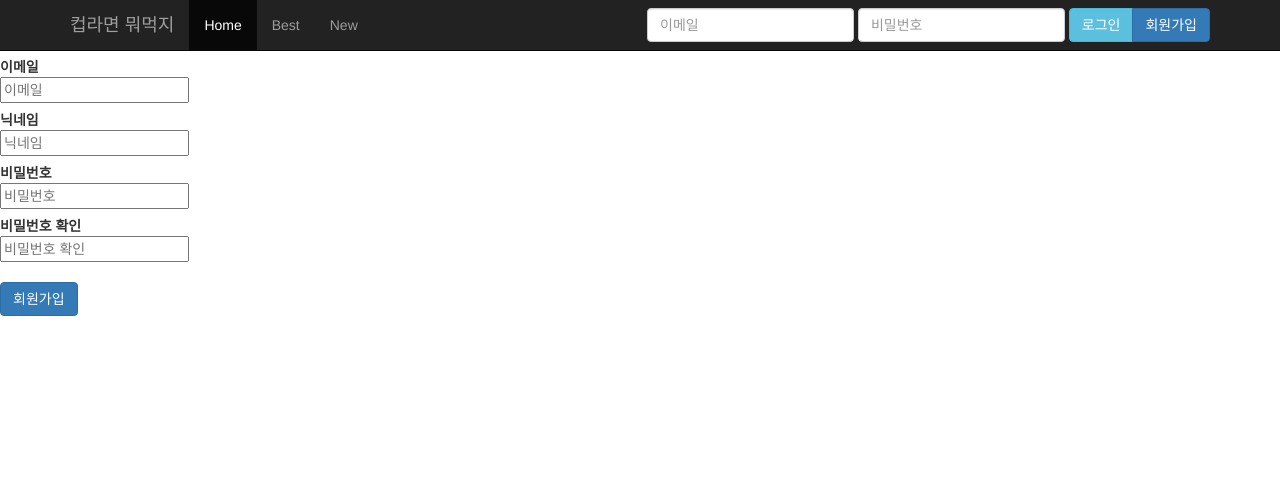
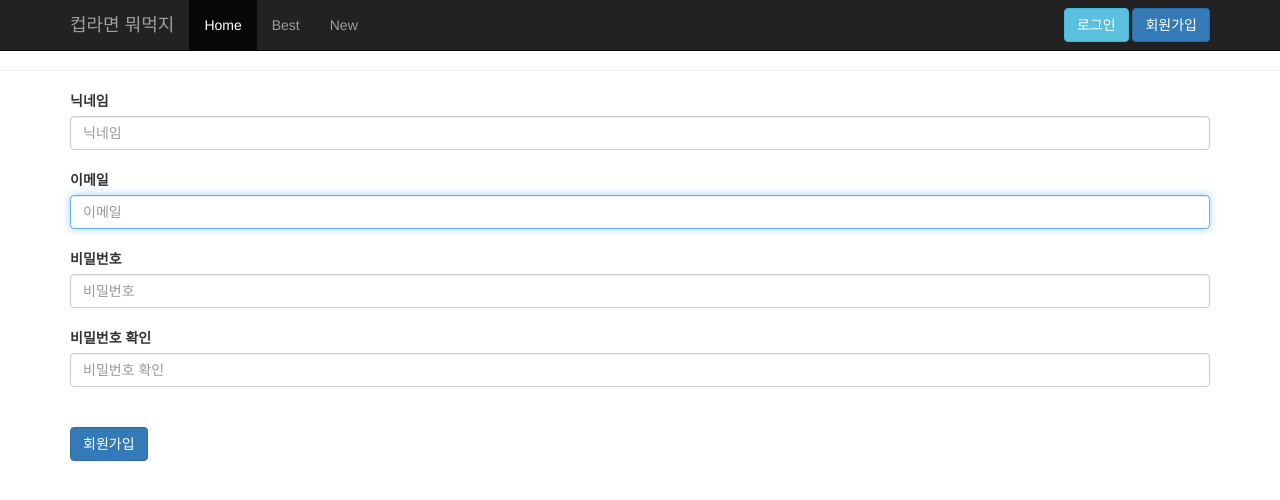
Before and after one commit to yhaay/cupnoodle, a CodeIgniter app: page /auth/register in a window 1280 px wide. Shown: the top 500 px of the page. Run offline with CodeIgniter, Linux system fonts and the light colour scheme; some libraries are stand-ins or nearby versions.

Commit message:
sadfasfd

```diff
--- a/application/controllers/auth.php
+++ b/application/controllers/auth.php
@@ -9,7 +9,7 @@ class Auth extends CI_Controller {
 		$this->load->library ( 'form_validation' );
 
 		$this->form_validation->set_rules ( 'email', '이메일 주소', 'required|valid_email|is_unique[user.email]' );
-		$this->form_validation->set_rules ( 'nickname', '닉네임', 'required|min_length[5]|max_length[20]' );
+		$this->form_validation->set_rules ( 'nickname', '닉네임', 'required|min_length[5]|max_length[40]' );
 		$this->form_validation->set_rules ( 'password', '비밀번호', 'required|min_length[6]|max_length[30]|matches[re_password]' );
 		$this->form_validation->set_rules ( 're_password', '비밀번호 확인', 'required' );
 
@@ -35,5 +35,37 @@ class Auth extends CI_Controller {
 
 		$this->load->view ( 'footer' );
 	}
+
+	function login() {
+		$this->load->view('head');
+		$this->load->view('login');
+		$this->load->view('footer');
+	}
+
+	function logout() {
+		$this->session->sess_destroy();
+		$this->load->helper('url');
+		redirect('/');
+	}
+
+	function authentication(){
+		$this->load->model('user_model');
+		$user = $this->user_model->getByEmail(array('email'=>$this->input->post('email')));
+		if(!function_exists('password_hash')){
+			$this->load->helper('password');
+		}
+		if(
+				$this->input->post('email') == $user->email &&
+				password_verify($this->input->post('password'), $user->password)
+		) {
+			$this->session->set_userdata('is_login', true);
+			$this->load->helper('url');
+			redirect("/");
+		} else {
+			echo "불일치";
+			$this->load->helper('url');
+			redirect('/auth/login');
+		}
+	}
 }
 ?>
--- a/application/views/head.php
+++ b/application/views/head.php
@@ -1,7 +1,7 @@
 <!DOCTYPE HTML>
 <html>
 <head>
-<meta http-equiv="content-type" content="text/html;charset=utf8"/>
+<meta charset="UTF-8">
 <meta http-equiv="X-UA-Compatible" content="IE=edge">
 <meta name="viewport" content="width=device-width, initial-scale=1">
 <link href="/static/lib/bootstrap/css/bootstrap.min.css"
@@ -11,6 +11,7 @@ body {
 	padding-top: 50px;
 	padding-bottom: 20px;
 }
+
 img {
 	max-width: 100%;
 }
@@ -21,11 +22,12 @@ img {
 	<nav class="navbar navbar-inverse navbar-fixed-top">
 		<div class="container">
 			<div class="navbar-header">
-          <button type="button" class="navbar-toggle collapsed" data-toggle="collapse" data-target="#navbar" aria-expanded="false" aria-controls="navbar">
-            <span class="sr-only">Toggle navigation</span>
-            <span class="icon-bar"></span>
-            <span class="icon-bar"></span>
-            <span class="icon-bar"></span>
+				<button type="button" class="navbar-toggle collapsed"
+					data-toggle="collapse" data-target="#navbar" aria-expanded="false"
+					aria-controls="navbar">
+					<span class="sr-only">Toggle navigation</span> <span
+						class="icon-bar"></span> <span class="icon-bar"></span> <span
+						class="icon-bar"></span>
 				</button>
 				<a class="navbar-brand" href="/">컵라면 뭐먹지</a>
 			</div>
@@ -36,17 +38,10 @@ img {
 					<li><a href="/new">New</a></li>
 				</ul>
 				<form class="navbar-form navbar-right">
-            <div class="form-group">
-              <input type="text" placeholder="이메일" class="form-control">
+					<a href="/auth/login" class="btn btn-info"">로그인</a>
+					<a href="/auth/register" class="btn btn-primary"">회원가입</a>
+				</form>
 			</div>
-            <div class="form-group">
-              <input type="password" placeholder="비밀번호" class="form-control">
-            </div>
-            <div class="btn-group">
-            	<button type="submit" class="btn btn-info">로그인</button>
-            	<a href="/auth/register" class="btn btn-primary"">회원가입</a>
-            </div>
-            </form>
-        </div><!--/.navbar-collapse -->
+			<!--/.navbar-collapse -->
 		</div>
 	</nav>
--- a/application/views/register.php
+++ b/application/views/register.php
@@ -1,32 +1,40 @@
-<div>
-  <div class="span4"></div>
-  <div class="span4">
+<hr>
+<div class="container">
     <?php echo validation_errors(); ?>
-    <form class="form-horizontal" action="/auth/register" method="post">
+    <form class="form-signin" action="/auth/register" method="post">
+		<div class="control-group">
+			<label class="control-label" for="nickname">닉네임</label>
+			<div class="controls">
+				<input type="text" id="nickname" name="nickname" class="form-control"
+					value="<?php echo set_value('nickname'); ?>" placeholder="닉네임">
+			</div>
+		</div>
+		<div>&nbsp;</div>
   		<div class="control-group">
 			<label class="control-label" for="inputEmail">이메일</label>
 			<div class="controls">
-          <input type="text" id="email" name="email" value="<?php echo set_value('email'); ?>" placeholder="이메일">
+				<input type="email" id="email" name="email" class="form-control"
+					value="<?php echo set_value('email'); ?>" placeholder="이메일" required autofocus>
 			</div>
 		</div>
-      <div class="control-group">
-        <label class="control-label" for="nickname">닉네임</label>
-        <div class="controls">
-          <input type="text" id="nickname" name="nickname" value="<?php echo set_value('nickname'); ?>"  placeholder="닉네임">
-        </div>
-      </div>
+		<div>&nbsp;</div>
 		<div class="control-group">
 			<label class="control-label" for="password">비밀번호</label>
 			<div class="controls">
-          <input type="password" id="password" name="password" value="<?php echo set_value('password'); ?>"   placeholder="비밀번호">
+				<input type="password" id="password" name="password" class="form-control"
+					value="<?php echo set_value('password'); ?>" placeholder="비밀번호">
 			</div>
 		</div>
+		<div>&nbsp;</div>
 		<div class="control-group">
 			<label class="control-label" for="re_password">비밀번호 확인</label>
 			<div class="controls">
-          <input type="password" id="re_password" name="re_password" value="<?php echo set_value('re_password'); ?>"   placeholder="비밀번호 확인">
+				<input type="password" id="re_password" name="re_password" class="form-control"
+					value="<?php echo set_value('re_password'); ?>"
+					placeholder="비밀번호 확인">
 			</div>
 		</div>
+		<div>&nbsp;</div>
 		<div class="control-group">
 			<label class="control-label"></label>
 			<div class="controls">
@@ -35,5 +43,3 @@
 		</div>
 	</form>
 </div>
-  <div class="span4"></div>
-</div>
```
Also changed, not shown: application/views/login.php (added, +19 -0 lines). Lines whose indentation alone changed are shown as unchanged.
